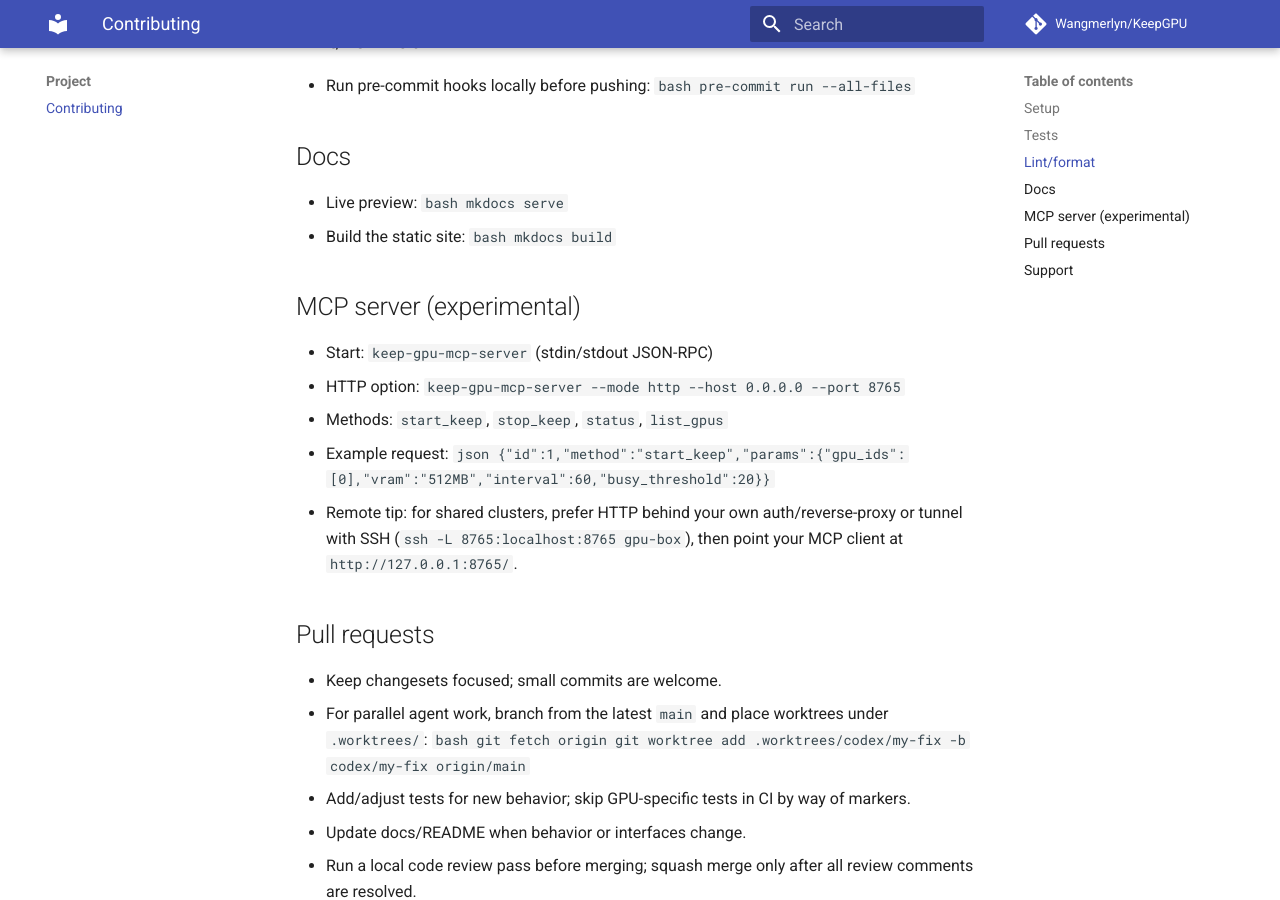
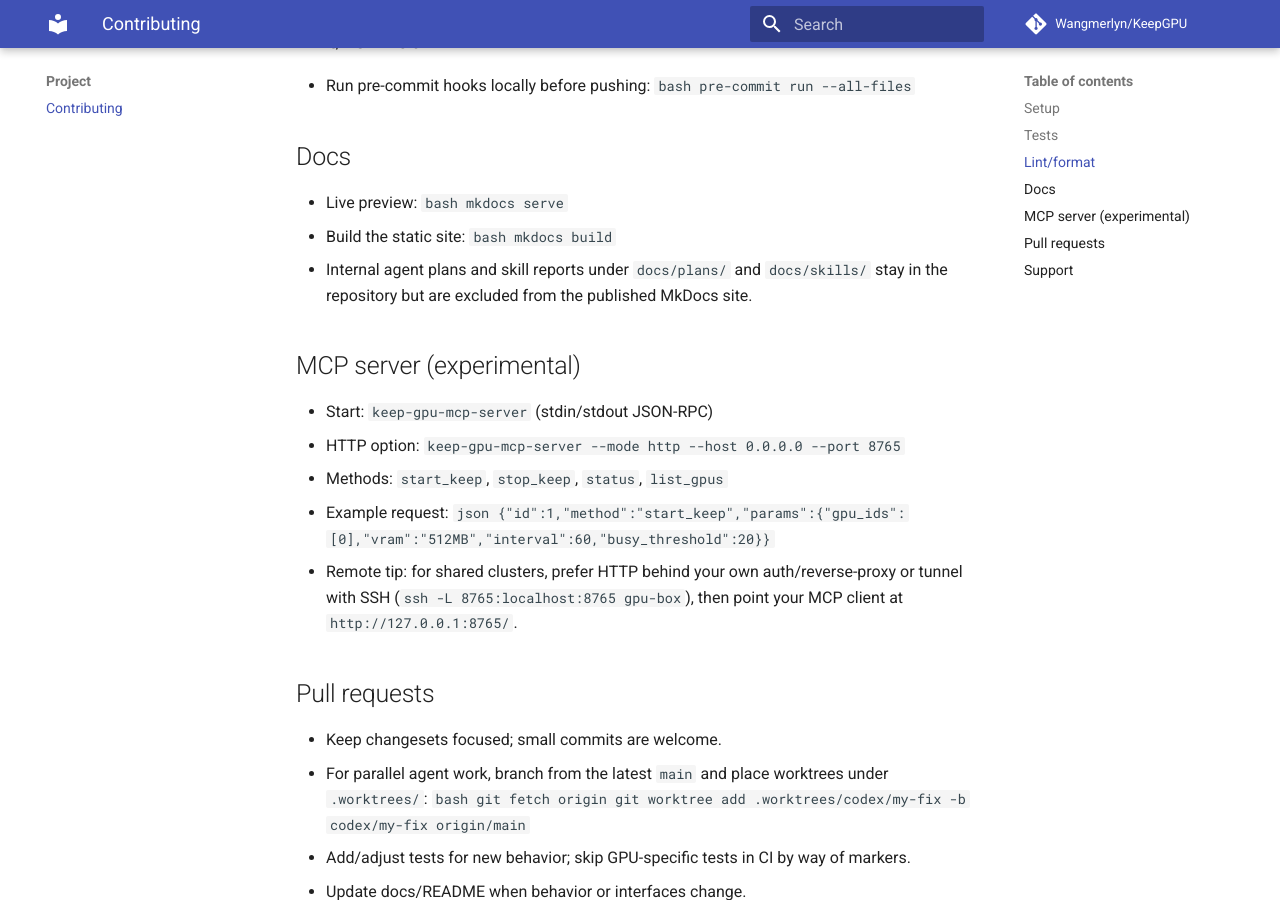
Before and after one commit to Wangmerlyn/KeepGPU, an MkDocs documentation site: the page built from docs/contributing.md, in a window 1280 px wide and 900 px high, scrolled down 800 px. Built offline with MkDocs 1.6.1 and Material for MkDocs 9.7.7, drawn with Linux system fonts in a browser that asks for light colours; comment, search, counter and statistics services are not loaded.

Commit message:
docs(site): exclude internal artifacts (#163)

````diff
--- a/docs/contributing.md
+++ b/docs/contributing.md
@@ -49,6 +49,8 @@
   ```bash
   mkdocs build
   ```
+- Internal agent plans and skill reports under `docs/plans/` and `docs/skills/`
+  stay in the repository but are excluded from the published MkDocs site.
 
 ## MCP server (experimental)
 
--- a/mkdocs.yml
+++ b/mkdocs.yml
@@ -3,6 +3,10 @@
 repo_url: https://github.com/Wangmerlyn/KeepGPU
 repo_name: Wangmerlyn/KeepGPU
 edit_uri: blob/main/docs/
+
+exclude_docs: |
+  plans/**
+  skills/**
 
 theme:
   name: material
````
Also changed, not shown: AGENTS.md (+2 -0 lines).
